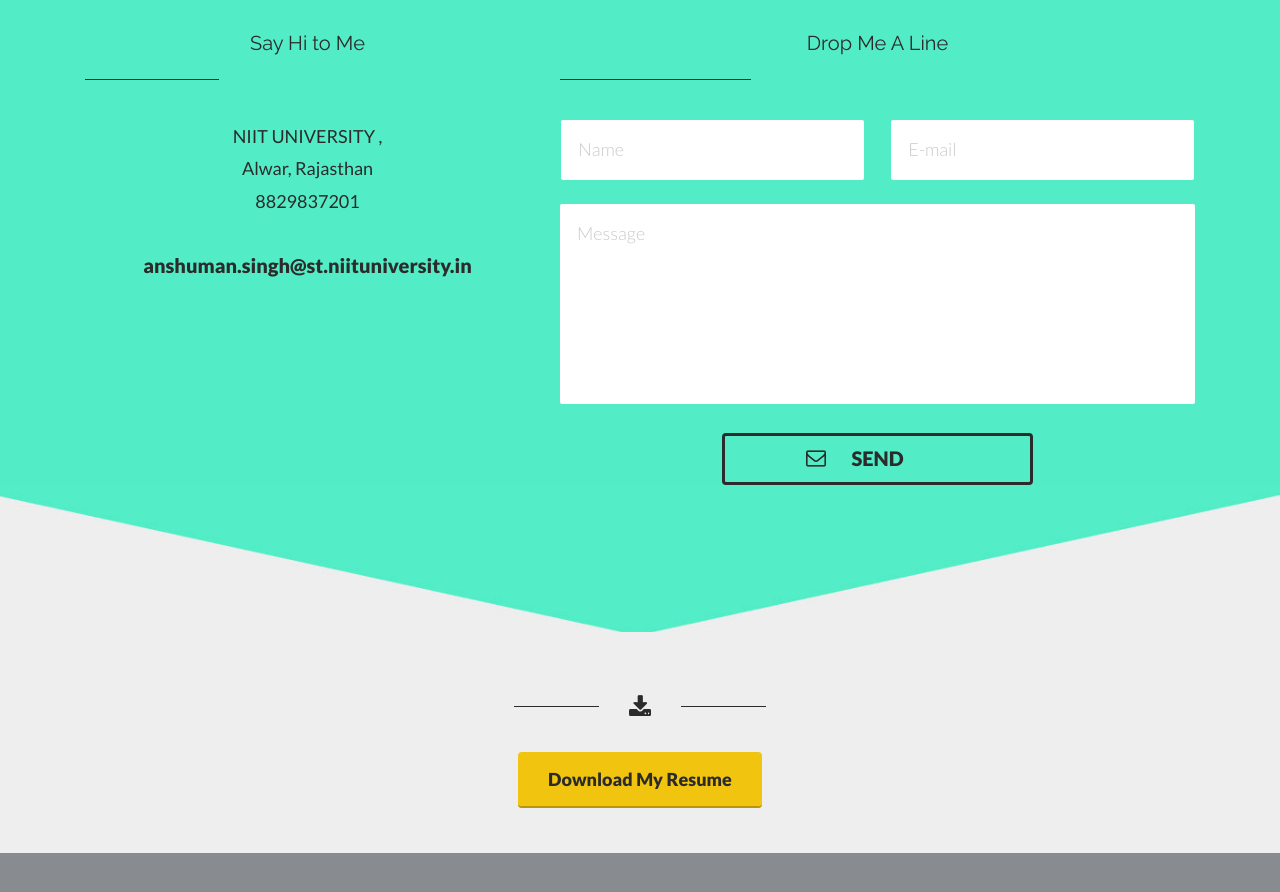
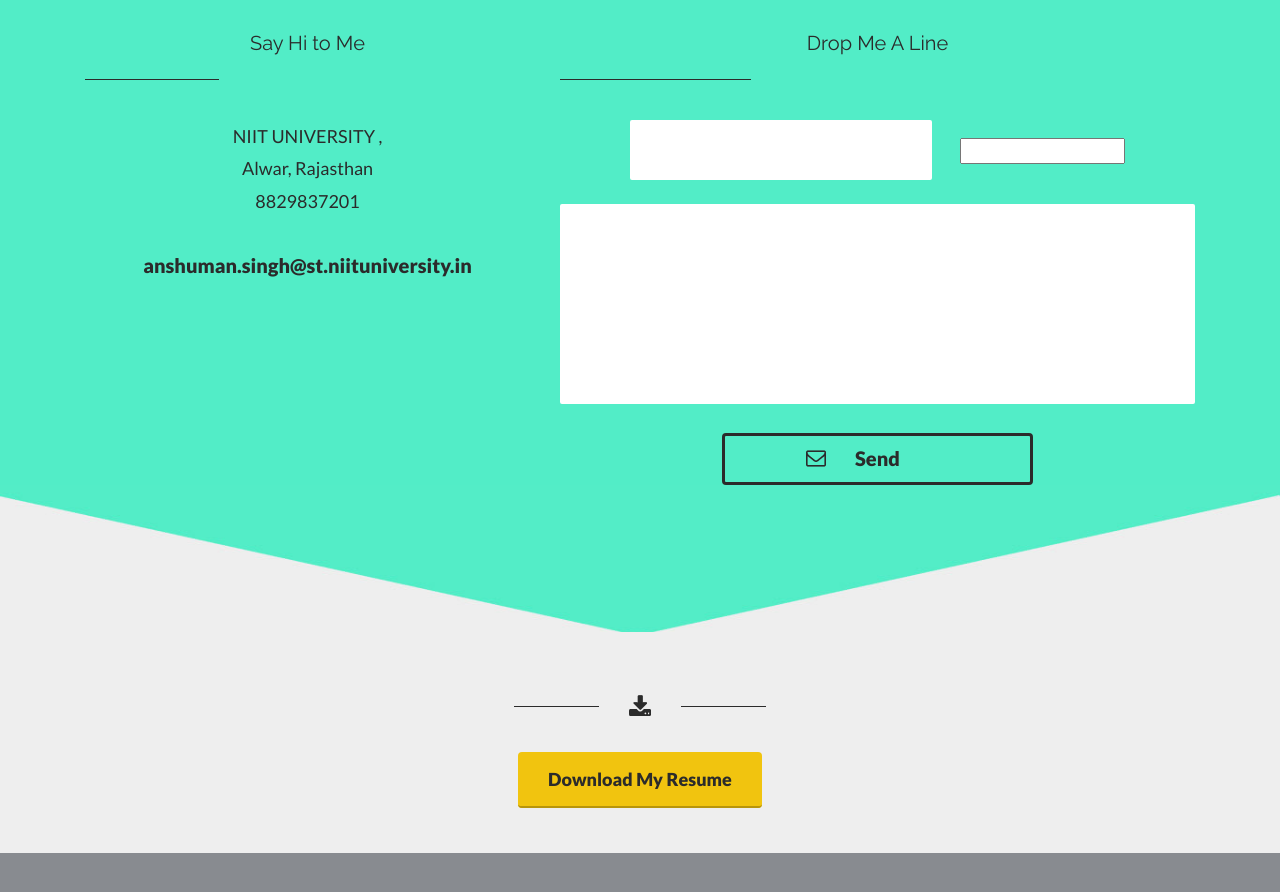
Before and after one commit to anshumansing/anshumansing.github.io, a plain HTML site: page index.html in a window 1280 px wide. Shown: the part 4000-4892 px from the top of the page. Drawn offline with Linux system fonts and the light colour scheme.

Commit message:
Update index.html

```diff
--- a/index.html
+++ b/index.html
@@ -379,11 +379,12 @@ I am sports loving person and use to play various sports. My hobbies are gamming
 			<div class="col-md-7 contact-right">
 				<h3>Drop Me A Line</h3>
 				<div class="stripb"></div>
-				<form method="POST" action="https://formspree.io/anshuman.singh@st.niituniversity.in">
-					<input type="text" value="Name" name="Name" required="">
-					<input type="text" value="E-mail" name="replyto" required="">
-					<textarea type="text" name="Message" required="">Message</textarea>
-					<input type="submit" value="SEND">
+				<form action="https://formspree.io/anshuman.singh@st.niituniversity.in"
+				      method="POST">
+				    <input type="text" name="name">
+				    <input type="email" name="_replyto">
+					<textarea type = "text" name ="Message"></textarea>
+				    <input type="submit" value="Send">
 				</form>
 			</div>
 
```
